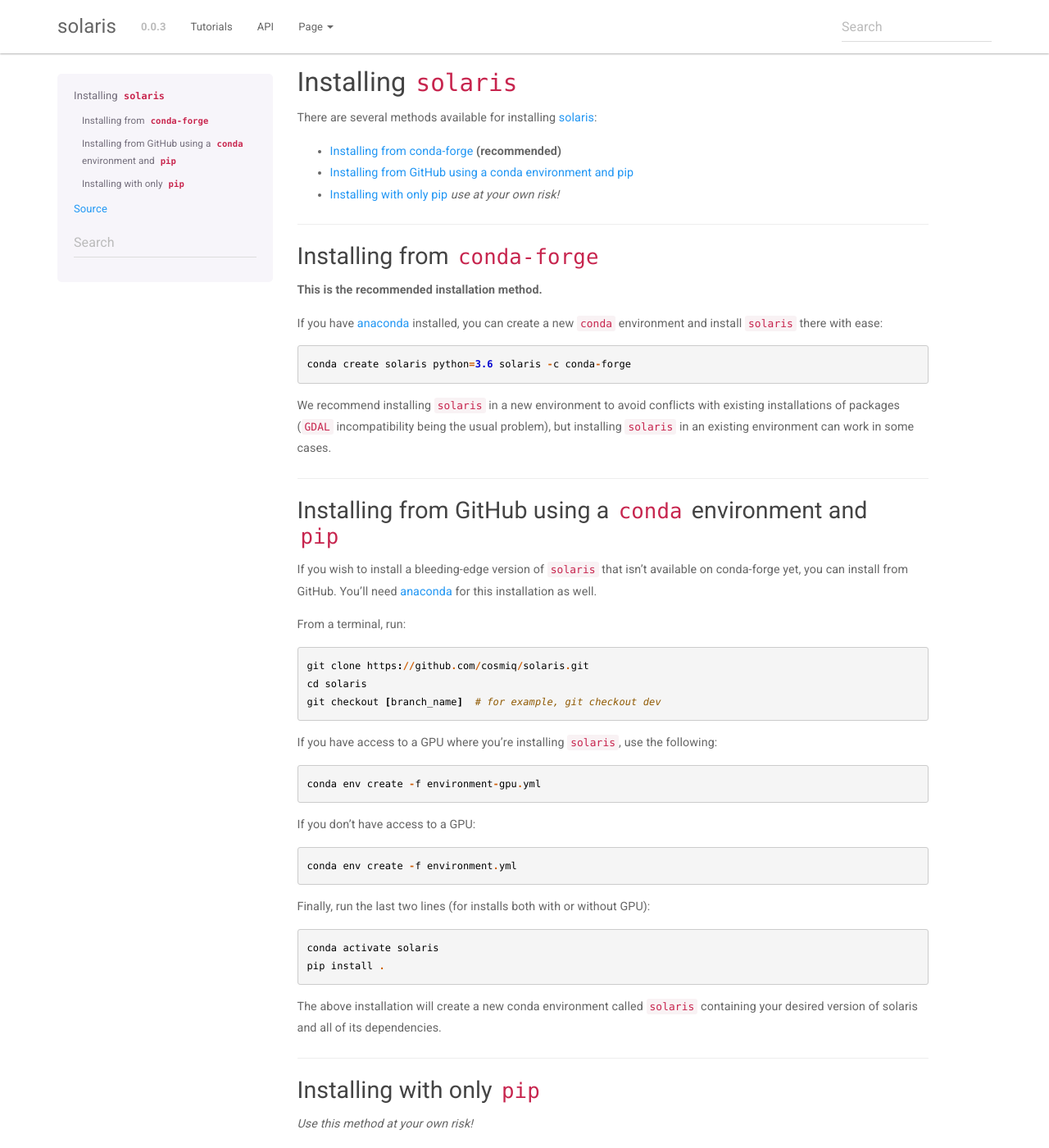
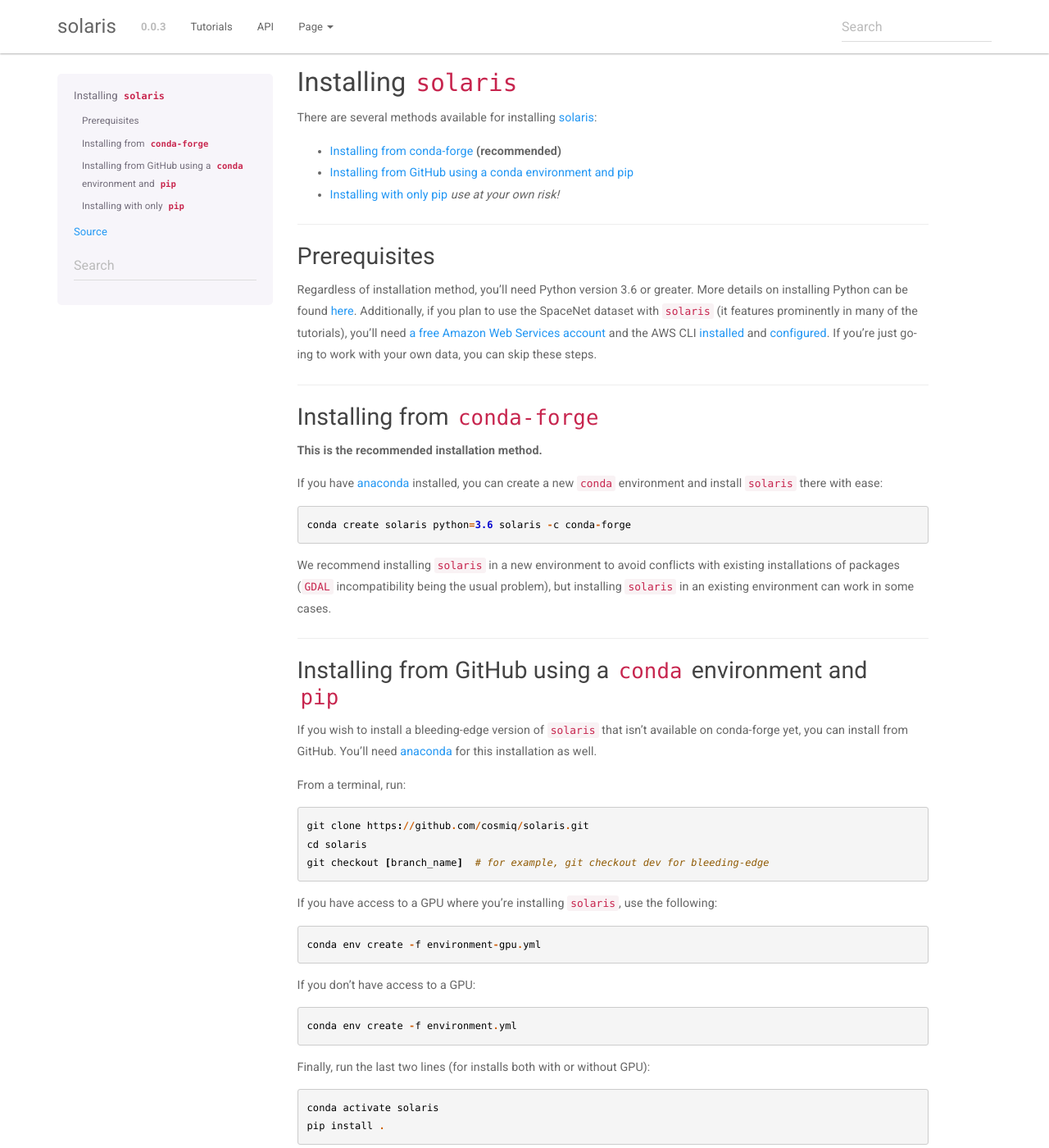
Before and after one commit to CosmiQ/solaris, a Sphinx documentation site: the page built from docs/installation.rst, in a window 1280 px wide and 1400 px high. Shown: the whole window at 82% size. Built offline with Sphinx 7.4.7, drawn with Linux system fonts in a browser that asks for light colours; formulas are drawn with MathJax 3.

Commit message:
updating docs tutorials

```diff
--- a/docs/conf.py
+++ b/docs/conf.py
@@ -60,7 +60,7 @@
                         'numpy', 'gdal', 'tqdm', 'rtree', 'networkx',
                         'rasterio', 'scipy', 'skimage', 'tensorflow', 'torch',
                         'torchvision', 'yaml', 'affine', 'albumentations',
-                        'rio_tiler', 'PIL']
+                        'rio_tiler', 'PIL', 'matplotlib']
 
 # Add any paths that contain templates here, relative to this directory.
 templates_path = ['_templates']
--- a/docs/installation.rst
+++ b/docs/installation.rst
@@ -9,6 +9,20 @@
 * :ref:`pip-only` *use at your own risk!*
 
 ----------
+
+Prerequisites
+=============
+
+Regardless of installation method, you'll need Python version 3.6 or greater.
+More details on installing Python can be found
+`here <https://www.python.org/about/gettingstarted/>`_. Additionally, if you
+plan to use the SpaceNet dataset with ``solaris`` (it features prominently in
+many of the tutorials), you'll need `a free Amazon Web Services account <https://aws.amazon.com/>`_
+and the AWS CLI `installed <https://docs.aws.amazon.com/cli/latest/userguide/cli-chap-install.html>`_
+and `configured <https://docs.aws.amazon.com/cli/latest/userguide/cli-chap-configure.html>`_.
+If you're just going to work with your own data, you can skip these steps.
+
+--------------
 
 .. _conda-forge:
 
@@ -39,7 +53,7 @@
 
   git clone https://github.com/cosmiq/solaris.git
   cd solaris
-  git checkout [branch_name]  # for example, git checkout dev
+  git checkout [branch_name]  # for example, git checkout dev for bleeding-edge
 
 If you have access to a GPU where you're installing ``solaris``, use the following::
 
```
Also changed, not shown: docs/tutorials/cli_eval.rst (added, +14 -0 lines), docs/tutorials/cli_full_tutorial.rst (added, +14 -0 lines), docs/tutorials/cli_im_ref.rst (added, +14 -0 lines), docs/tutorials/cli_mask_ref.rst (added, +14 -0 lines), docs/tutorials/cli_masks.rst (added, +14 -0 lines), docs/tutorials/cli_yml_config.rst (added, +19 -0 lines), docs/tutorials/index.rst (+6 -5 lines), 1 other file.
